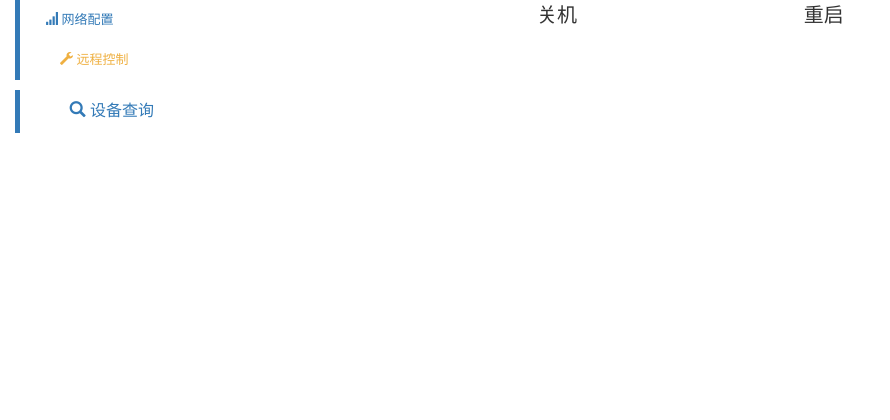
After one commit to jessicaqian/audio, a Django app: page /system/remotectr.html in a window 1280 px wide. The commit adds this page. Shown: the part 261-681 px from the top of the page, without its empty margins (0-890 px from the left). Run offline with Django 3.2, Linux system fonts and the light colour scheme; parts of the project's set-up code (start-up, migrations or seed data) failed here and were passed over; some libraries are stand-ins or nearby versions.

Commit message:
2022/6/20 增加远程控制UI

```diff
--- /dev/null
+++ b/static/system/css/remotectr.css
@@ -0,0 +1,32 @@
+li#config>a{
+    background-color: #eee;
+    color: #23527c;
+}
+
+li#remo_control > a{
+    color: #efb041;
+    padding-left: 30px;
+}
+
+#shutdown{
+    background:url("../image/shutdown.png") center no-repeat;
+    height: 120px;
+    width: 120px;
+    background-size: 100%;
+    border-radius: 50%;
+
+}
+
+#reboot{
+    background:url("../image/reboot.png") center no-repeat;
+    height: 120px;
+    width: 120px;
+    background-size: 100%;
+    border-radius: 50%;
+
+}
+
+p.icon{
+    font-size: 20px;
+    margin-left: 42px;
+}
--- a/system/urls.py
+++ b/system/urls.py
@@ -19,6 +19,7 @@ urlpatterns = [
     path('delete.html',views.del_usr),
     path('recordStatus',views.record_status),
     path('devices',views.devices),
-    path('netconfig.html',views.net_config)
+    path('netconfig.html',views.net_config),
+    path('remotectr.html',views.remote_control),
 
 ]
--- a/system/views.py
+++ b/system/views.py
@@ -349,6 +349,19 @@ def del_usr(request):
         config.write(open("web.ini", "w"))
 
         return HttpResponseRedirect('/system/usrconfig.html?name='+name+'&permiss='+permiss)
+
+
+def remote_control(request):
+    name = request.GET.get('name', default='10000000')
+    permiss = request.GET.get('permiss', default='10000000')
+    return render(request, 'system/remotectr.html', {'name': name, 'permiss': permiss, 'ecode': 0})
+
+
+
+
+
+
+
 
 @login_required
 def search_mid(request):
--- a/templates/system/base.html
+++ b/templates/system/base.html
@@ -50,6 +50,9 @@
                             <li role="presentation" class="nav_bar_inner" id="net_config"><a href="netconfig.html?name={{ name }}&permiss={{ permiss }}">
                                 <span class="glyphicon glyphicon-signal" aria-hidden="true"></span> 网络配置</a>
                             </li>
+                            <li role="presentation" class="nav_bar_inner" id="remo_control"><a href="remotectr.html?name={{ name }}&permiss={{ permiss }}">
+                                <span class="glyphicon glyphicon-wrench" aria-hidden="true"></span> 远程控制</a>
+                            </li>
                         </ul>
                     </div>
                 </li>
--- /dev/null
+++ b/templates/system/remotectr.html
@@ -0,0 +1,43 @@
+{% extends "system/base.html" %}
+
+{% load static %}
+
+{% block title %}网络配置{% endblock %}
+
+{% block css %}
+<link href="{% static  "system/css/remotectr.css" %}" rel="stylesheet">
+{% endblock %}
+
+{% block content %}
+    <div class="row sparse"><label class="head">远程控制&nbsp&nbsp&nbsp&nbsp</label></div>
+    <div class="row">
+        <div class="col-md-3 col-md-offset-3">
+            <button id="shutdown"></button>
+        </div>
+        <div class="col-md-6">
+            <button id="reboot"></button>
+        </div>
+
+
+    </div>
+    <div class="row">
+        <div class="col-md-3 col-md-offset-3">
+            <p class="icon">关机</p>
+        </div>
+        <div class="col-md-6">
+            <p class="icon">重启</p>
+        </div>
+    </div>
+
+
+{% endblock %}
+
+{% block js %}
+<script type="text/javascript">
+    $('a#flow').attr('aria-expanded','true');
+    $('div#collapseExample').attr('class','collapse in');
+
+
+
+</script>
+{% endblock %}
--- a/web.ini
+++ b/web.ini
@@ -25,13 +25,13 @@ actor = 操作员
 name = admin
 pw = 4c635087df1041bd13681ee3c6eb04d5
 is_login = true
-t_current = 1042
+t_current = 1076
 
 [admin1]
 name = admin1
 pw = 4c635087df1041bd13681ee3c6eb04d5
 is_login = false
-t_current = 821
+t_current = 921
 
 [admin2]
 name = admin2
```
